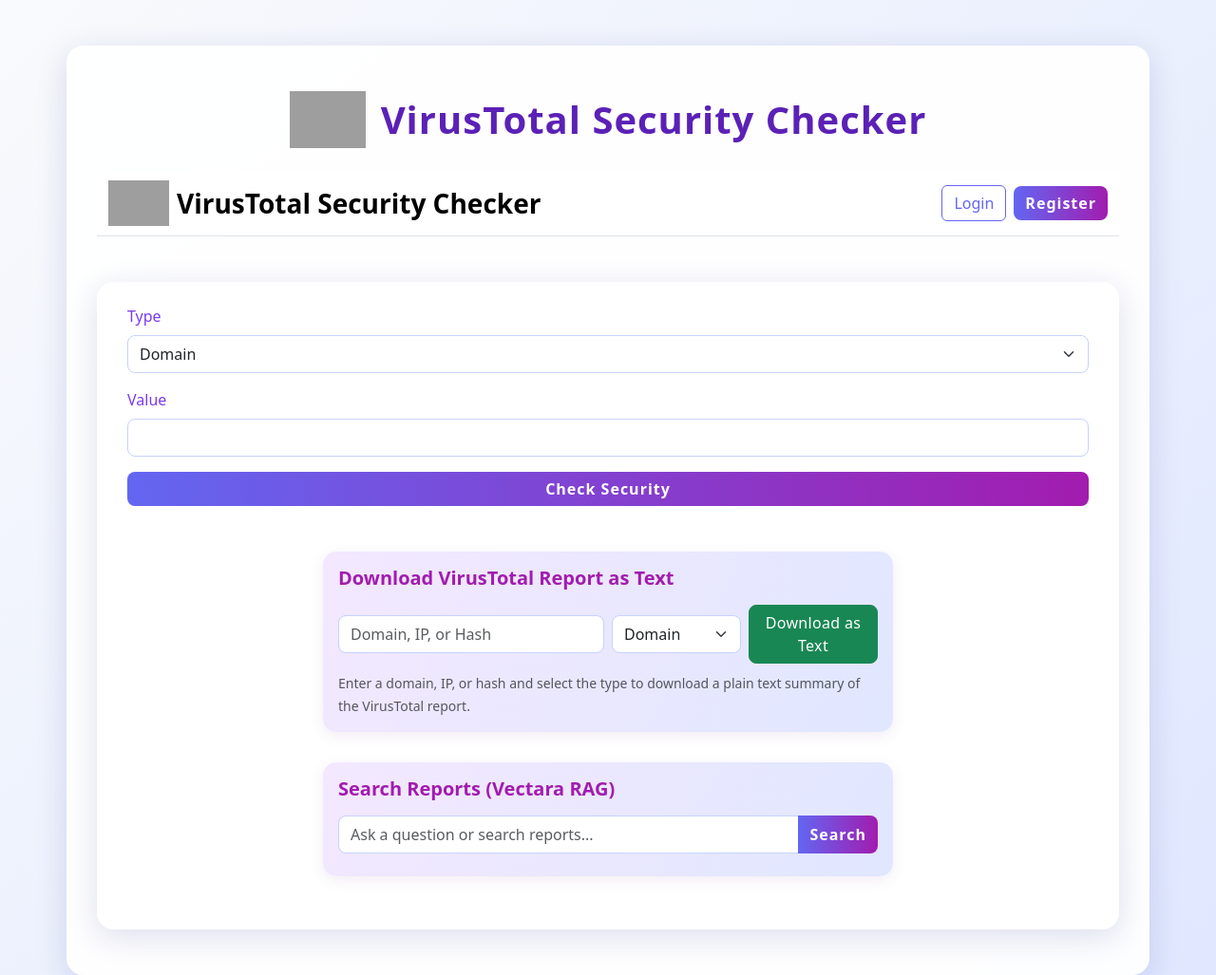
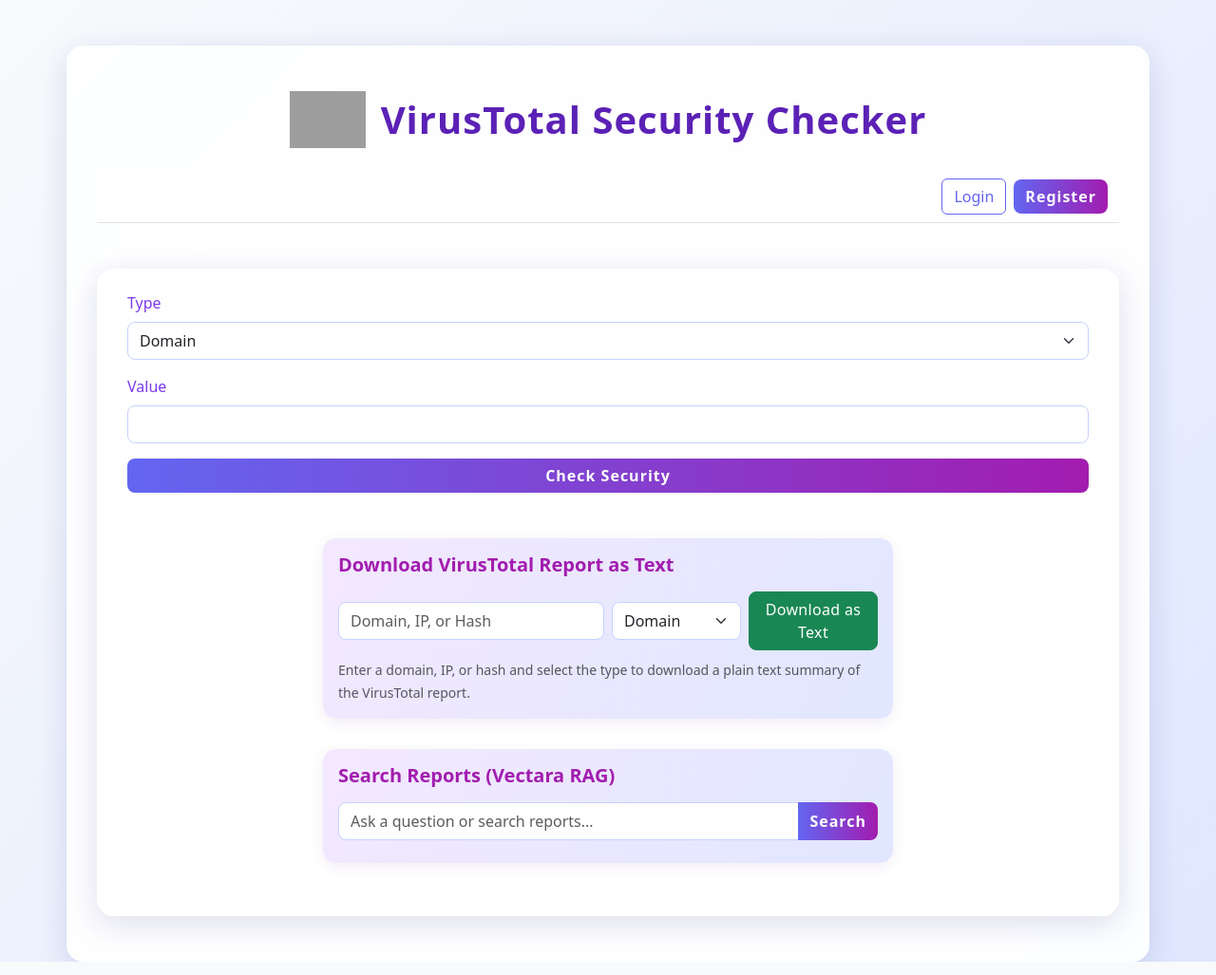
Before and after one commit to Sandhya80/VirusTotal-Security-Checker, a FastAPI app: page / in a window 1280 px wide. Shown: the whole page at 95% size. Run offline with FastAPI, Linux system fonts and the light colour scheme; grey boxes are pictures that could not be loaded.

Commit message:
Adjust Navabar

```diff
--- a/templates/index.html
+++ b/templates/index.html
@@ -16,10 +16,6 @@
     <!-- Auth Navbar -->
     <nav class="navbar navbar-expand-lg navbar-light bg-white border-bottom mb-3">
       <div class="container-fluid">
-        <div class="d-flex align-items-center">
-          <img src="/static/images/CyberSecurity.gif" alt="Cyber Security" style="height:48px;width:auto;object-fit:contain;" class="me-2">
-          <span class="navbar-brand fw-bold fs-3">VirusTotal Security Checker</span>
-        </div>
         <div class="ms-auto d-flex align-items-center" id="auth-navbar">
           <button class="btn btn-outline-primary me-2" id="login-btn" data-bs-toggle="modal" data-bs-target="#loginModal">Login</button>
           <button class="btn btn-primary" id="register-btn" data-bs-toggle="modal" data-bs-target="#registerModal">Register</button>
```
